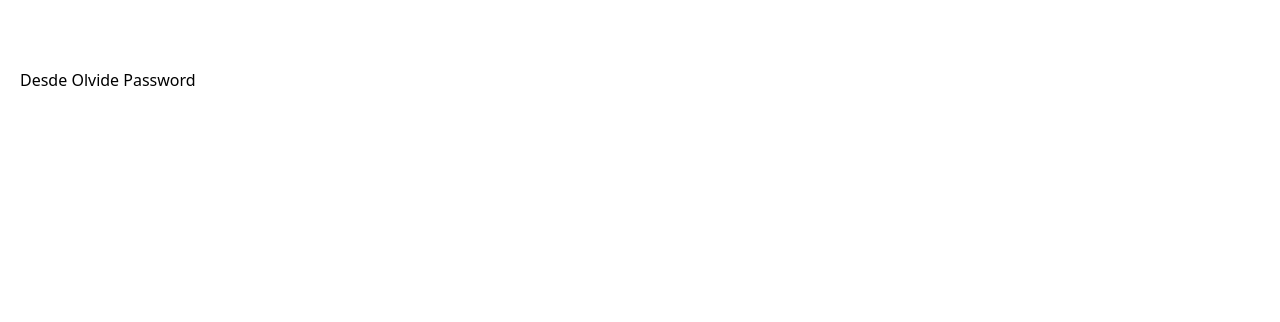
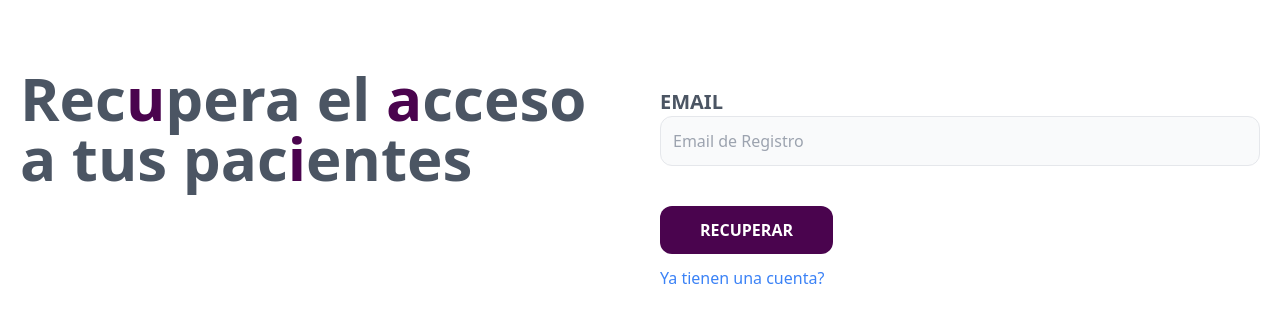
Before and after one commit to cgala/Frontend_CristianGalarza, a React (Vite) app: page /olvide-password in a window 1280 px wide. Shown: the top 322 px of the page. Built offline with nearby package versions, Linux system fonts and the light colour scheme.

Commit message:
se creo la pagina olvide mi pasword

```diff
--- a/src/paginas/OlvidePassword.jsx
+++ b/src/paginas/OlvidePassword.jsx
@@ -1,8 +1,42 @@
+
+import { Link } from "react-router-dom";
 
 const OlvidePassword = () => {
   return (
     <>
-        <h1>Desde Olvide Password</h1>
+        <div>
+            <h1 className='text-gray-600 font-black text-6xl'>
+                Rec<span className='text-fuchsia-950'>u</span>pera el <span className='text-fuchsia-950'>a</span>cceso
+                a tus pac<span className='text-fuchsia-950'>i</span>entes
+            </h1>
+        </div>
+
+        <div>
+            <form>
+                <div className="my-5">
+                    <label className='uppercase text-gray-600 block text-xl font-bold'>
+                        Email
+                    </label>
+                    <input
+                        type="text"
+                        placeholder="Email de Registro"
+                        className="border w-full p-3 bg-gray-50 rounded-xl"
+                    />
+                </div>
+
+                <input
+                    type="submit"
+                    value="Recuperar"
+                    className="bg-fuchsia-950 w-full py-3 px-10 rounded-xl text-white uppercase
+                    font-bold mt-5 hover:cursor-pointer hover:bg-fuchsia-900 md:w-auto"
+                />
+            </form>
+
+            <nav className="flex space-x-4 mt-3">
+                <Link to="/" class="text-blue-500 hover:underline"> Ya tienen una cuenta?</Link>
+            </nav>
+        </div>
+
     </>
   )
 }
--- a/src/paginas/Registrar.jsx
+++ b/src/paginas/Registrar.jsx
@@ -57,7 +57,7 @@ const Registrar = () => {
 
                 <input
                     type="submit"
-                    value="Iniciar Sesion"
+                    value="Crear Cuenta"
                     className="bg-fuchsia-950 w-full py-3 px-10 rounded-xl text-white uppercase
                     font-bold mt-5 hover:cursor-pointer hover:bg-fuchsia-900 md:w-auto"
                 />
```
